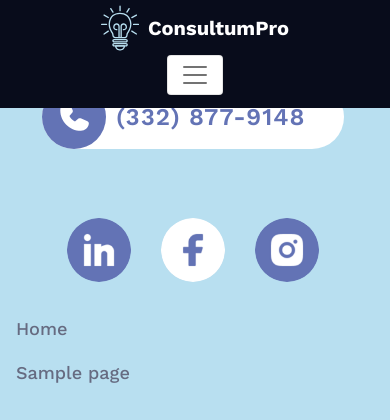
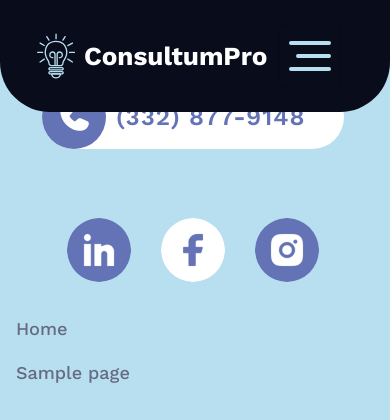
Before and after one commit to Olegborodko/consultum_pro, a WordPress theme: template themes/consultum/page.php in a window 390 px wide. Shown: the top 420 px of the page. Run offline with PHP 8.4 and a stand-in for WordPress, Linux system fonts and the light colour scheme; the site name, menu and one post (Sample post) are stand-ins, and other content is empty; some libraries are stand-ins or nearby versions.

Commit message:
fix menu

```diff
--- a/themes/consultum/assets/sass/_menu.scss
+++ b/themes/consultum/assets/sass/_menu.scss
@@ -75,59 +75,143 @@
   }
 
   .navbar-nav a.nav-link {
-    color: #ffffff;
+    color: #fff;
     padding: 10px 20px;
     text-align: center;
     display: inline-block;
     font: 500 18px Work Sans, sans-serif;
+    position: relative;
   }
 
   .dropdown-menu.show {
-    background: #080c1b;
-    padding: 0;
+    background: none;
+    padding: 20px;
+    border-radius: 20px;
+
+    .dropdown-item {
+      color: #000000;
+      position: relative;
+    }
+
+    &:before {
+      content: '';
+      background: #fff;
+      opacity: 0.8;
+      position: absolute;
+      top: 0;
+      left: 0;
+      width: 100%;
+      height: 100%;
+      border-radius: 20px;
+    }
   }
 
   .dropdown-item:focus,
   .dropdown-item:hover {
-    background: #9dd2eb;
-    color: #000000;
+    // padding-left: 20px;
+    background-color: initial;
   }
 
   .navbar-toggler {
     background: #ffffff;
   }
 
-  @media screen and (max-width: 991px) {
-    flex-direction: column;
-    padding: 5px 0;
-    border-radius: 0;
 
-    .div-2 img {
-      width: 28px;
+  /* ------------ mobile menu after 1024px --------------- */
+
+  @media (max-width: 1024px) {
+    .navbar-expand-custom .navbar-toggler {
+      display: block !important;
+    }
+
+    .navbar-expand-custom .navbar-collapse {
+      display: none !important;
+    }
+
+    .navbar-expand-custom .navbar-toggler-icon {
+      display: inline-block !important;
+    }
+
+    .navbar-expand-custom .navbar-toggler[aria-expanded="true"]+.navbar-collapse {
+      display: block !important;
+    }
+
+    .div-4 {
+      order: 3;
+      display: inline-block;
+      margin: auto 0;
     }
 
     .div-12 {
-      padding: 9px 16px;
-      font: 600 12px Work Sans, sans-serif;
+      order: 2;
+      display: inline-block;
+      margin: auto 5px auto auto;
+    }
+
+    #navbarSupportedContent {
+      width: 100%;
+      position: fixed;
+      top: 128px;
+      left: 0px;
+
+      .navbar-nav {
+        position: relative;
+        border-radius: 20px;
+        display: flex;
+        flex-direction: column;
+        max-width: 500px;
+        margin: 0 0 0 auto;
+        backdrop-filter: blur(4px);
+        padding: 30px;
+        text-align: right;
+
+        .nav-link {
+          color: #000;
+        }
+
+        &:before {
+          content: '';
+          background: #fff;
+          opacity: 0.8;
+          position: absolute;
+          top: 0;
+          left: 0;
+          width: 100%;
+          height: 100%;
+          border-radius: 20px;
+        }
+      }
+    }
+
+    .dropdown-menu.show {
+      border: 0;
+      &:before {
+        content: initial;
+      }
+    }
+  }
+
+  // dropdown-menu
+
+  @media (max-width: 620px) {
+    .div-12 {
       display: none;
     }
+  }
 
-    .div-4 {
-      padding: 4px 0 8px;
-    }
+  .navbar-light .navbar-toggler-icon {
+    height: 60px;
+    width: 60px;
+    background-image: url("./assets/img/burger.svg");
+  }
 
-    .div-3 {
-      font-size: 20px;
-    }
+  .navbar-toggler[aria-expanded="true"] .navbar-toggler-icon {
+    background-image: url("./assets/img/burger_criss.svg");
+  }
 
-    .container-fluid {
-      padding-left: 0;
-      padding-right: 0;
-    }
+  .navbar-toggler {
+    background: none;
+    padding: 0;
+  }
 
-    .navbar-toggler[aria-expanded="true"] {
-      position: relative;
-      left: 20px;
-    }
-  }
 }
--- a/themes/consultum/parts/menu.php
+++ b/themes/consultum/parts/menu.php
@@ -9,7 +9,7 @@ $index = 0;
 <section class="menu">
   <?php el_consultum_logo(); ?>
   <div class="div-4">
-    <nav class="navbar navbar-expand-lg navbar-light bg-light">
+    <nav class="navbar navbar-expand-lg navbar-expand-custom navbar-light bg-light">
       <div class="container-fluid">
         <button class="navbar-toggler" type="button" data-bs-toggle="collapse" data-bs-target="#navbarSupportedContent"
           aria-controls="navbarSupportedContent" aria-expanded="false" aria-label="Toggle navigation">
--- a/themes/consultum/style.css
+++ b/themes/consultum/style.css
@@ -67,6 +67,7 @@ div.custom-containder {
   right: 0;
   margin-left: auto;
   margin-right: auto;
+  /* ------------ mobile menu after 1024px --------------- */
 }
 #masthead section.menu .navbar-nav .dropdown-item {
   color: #ffffff;
@@ -120,52 +121,117 @@ div.custom-containder {
   flex-wrap: wrap;
 }
 #masthead section.menu .navbar-nav a.nav-link {
-  color: #ffffff;
+  color: #fff;
   padding: 10px 20px;
   text-align: center;
   display: inline-block;
   font: 500 18px Work Sans, sans-serif;
+  position: relative;
 }
 #masthead section.menu .dropdown-menu.show {
-  background: #080c1b;
-  padding: 0;
+  background: none;
+  padding: 20px;
+  border-radius: 20px;
+}
+#masthead section.menu .dropdown-menu.show .dropdown-item {
+  color: #000000;
+  position: relative;
+}
+#masthead section.menu .dropdown-menu.show:before {
+  content: "";
+  background: #fff;
+  opacity: 0.8;
+  position: absolute;
+  top: 0;
+  left: 0;
+  width: 100%;
+  height: 100%;
+  border-radius: 20px;
 }
 #masthead section.menu .dropdown-item:focus,
 #masthead section.menu .dropdown-item:hover {
-  background: #9dd2eb;
-  color: #000000;
+  background-color: initial;
 }
 #masthead section.menu .navbar-toggler {
   background: #ffffff;
 }
-@media screen and (max-width: 991px) {
-  #masthead section.menu {
-    flex-direction: column;
-    padding: 5px 0;
-    border-radius: 0;
+@media (max-width: 1024px) {
+  #masthead section.menu .navbar-expand-custom .navbar-toggler {
+    display: block !important;
   }
-  #masthead section.menu .div-2 img {
-    width: 28px;
+  #masthead section.menu .navbar-expand-custom .navbar-collapse {
+    display: none !important;
+  }
+  #masthead section.menu .navbar-expand-custom .navbar-toggler-icon {
+    display: inline-block !important;
+  }
+  #masthead section.menu .navbar-expand-custom .navbar-toggler[aria-expanded=true] + .navbar-collapse {
+    display: block !important;
+  }
+  #masthead section.menu .div-4 {
+    order: 3;
+    display: inline-block;
+    margin: auto 0;
   }
   #masthead section.menu .div-12 {
-    padding: 9px 16px;
-    font: 600 12px Work Sans, sans-serif;
+    order: 2;
+    display: inline-block;
+    margin: auto 5px auto auto;
+  }
+  #masthead section.menu #navbarSupportedContent {
+    width: 100%;
+    position: fixed;
+    top: 128px;
+    left: 0px;
+  }
+  #masthead section.menu #navbarSupportedContent .navbar-nav {
+    position: relative;
+    border-radius: 20px;
+    display: flex;
+    flex-direction: column;
+    max-width: 500px;
+    margin: 0 0 0 auto;
+    backdrop-filter: blur(4px);
+    padding: 30px;
+    text-align: right;
+  }
+  #masthead section.menu #navbarSupportedContent .navbar-nav .nav-link {
+    color: #000;
+  }
+  #masthead section.menu #navbarSupportedContent .navbar-nav:before {
+    content: "";
+    background: #fff;
+    opacity: 0.8;
+    position: absolute;
+    top: 0;
+    left: 0;
+    width: 100%;
+    height: 100%;
+    border-radius: 20px;
+  }
+  #masthead section.menu .dropdown-menu.show {
+    border: 0;
+  }
+  #masthead section.menu .dropdown-menu.show:before {
+    content: initial;
+  }
+}
+@media (max-width: 620px) {
+  #masthead section.menu .div-12 {
     display: none;
   }
-  #masthead section.menu .div-4 {
-    padding: 4px 0 8px;
-  }
-  #masthead section.menu .div-3 {
-    font-size: 20px;
-  }
-  #masthead section.menu .container-fluid {
-    padding-left: 0;
-    padding-right: 0;
-  }
-  #masthead section.menu .navbar-toggler[aria-expanded=true] {
-    position: relative;
-    left: 20px;
-  }
+}
+#masthead section.menu .navbar-light .navbar-toggler-icon {
+  height: 60px;
+  width: 60px;
+  background-image: url("./assets/img/burger.svg");
+}
+#masthead section.menu .navbar-toggler[aria-expanded=true] .navbar-toggler-icon {
+  background-image: url("./assets/img/burger_criss.svg");
+}
+#masthead section.menu .navbar-toggler {
+  background: none;
+  padding: 0;
 }
 
 section.banner {
```
Also changed, not shown: themes/consultum/assets/img/burger.svg (added), themes/consultum/assets/img/burger_criss.svg (added).
